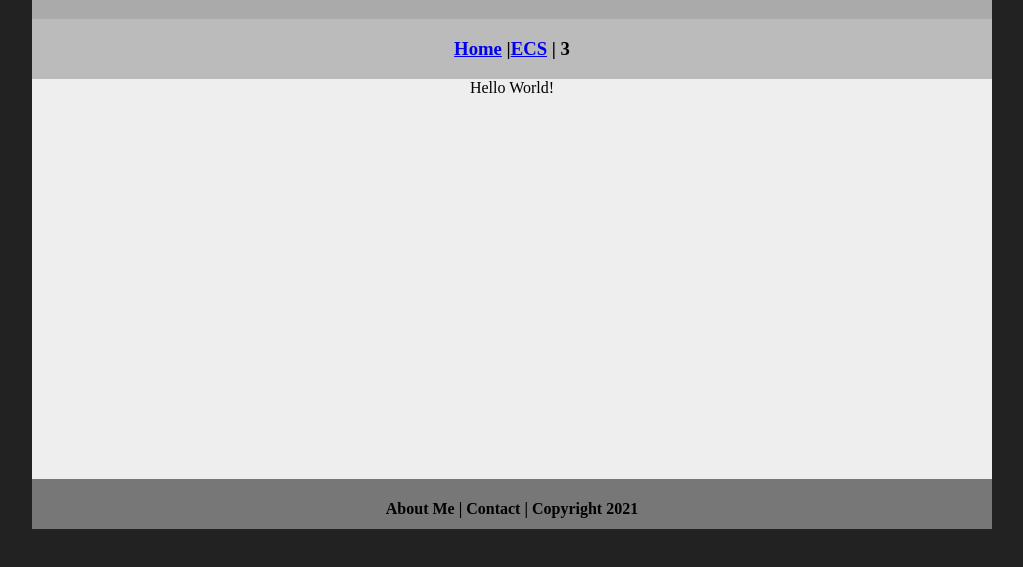
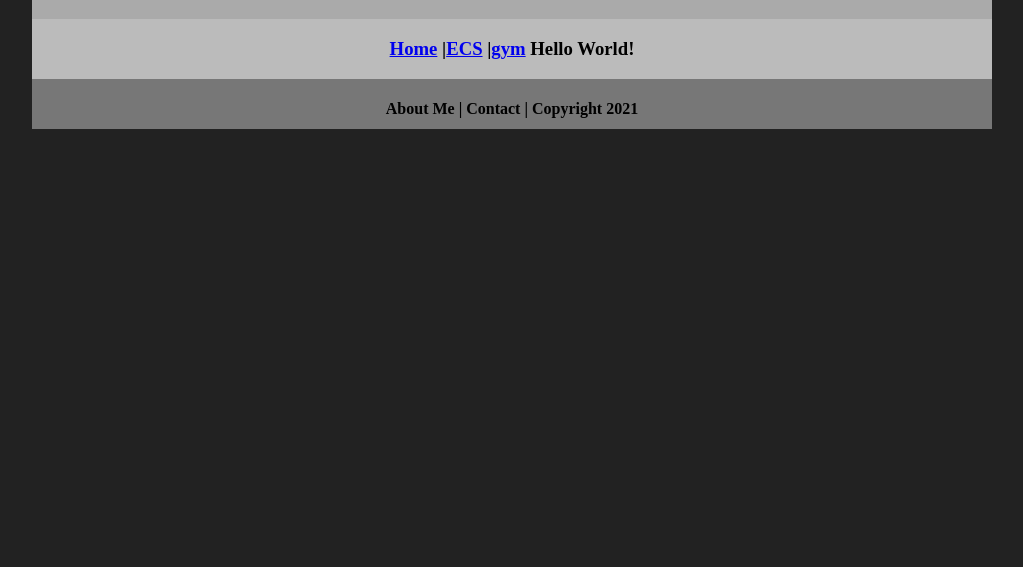
Before and after one commit to Brooke225/ECSportfolio, a plain HTML site: page gym/index.html in a window 1280 px wide. Shown: the part 61-628 px from the top of the page, without its empty margins (128-1151 px from the left). Drawn offline with Linux system fonts and the light colour scheme; files that its build step writes are made by us from their sources.

Commit message:
Update index.html

```diff
--- a/gym/index.html
+++ b/gym/index.html
@@ -12,8 +12,7 @@
   	<h1> Brooke's ECS Portfolio </h1>
   </div>
   <div class="nav">
-    <h3><a href="index.html">Home</a> |<a href="index.html">ECS</a> | 3</h3><a href="index.html">gym</a>   </div>
-  <div class="content">
+    <h3><a href="index.html">Home</a> |<a href="index.html">ECS</a> |<a href="../gym/index.html">gym</a>
 	  Hello World!</div>
   <div class="footer">
     <h4>About Me | Contact | Copyright 2021</h4>
```
